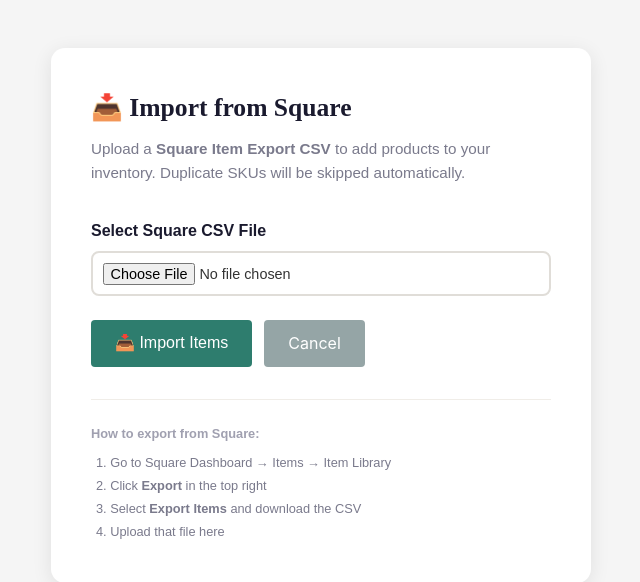
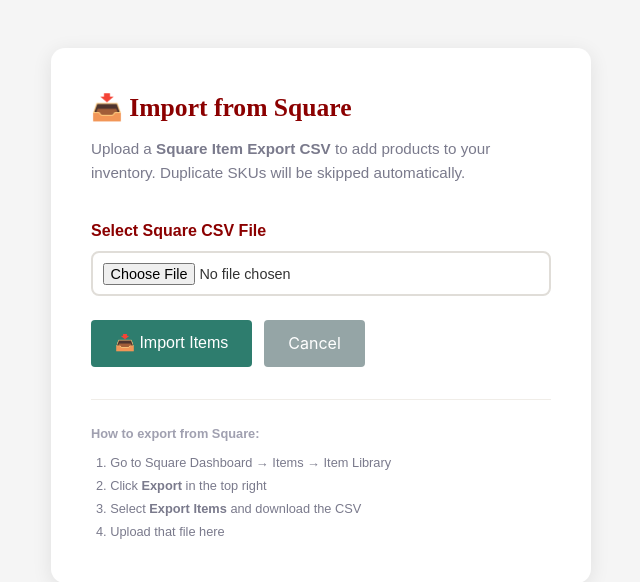
Before and after one commit to Liberty-Emporium/Emporium-and-Thrift-App, a Flask app: template templates/import_square.html in a window 1280 px wide. Shown: the part 63-645 px from the top of the page, without its empty margins (319-959 px from the left). Run offline with Flask 3, Linux system fonts and the light colour scheme; the template is opened without the code that fills it, so the values that code supplies are empty; some libraries are stand-ins or nearby versions.

Commit message:
Red/gold theme all pages

```diff
--- a/templates/admin_backups.html
+++ b/templates/admin_backups.html
@@ -39,7 +39,7 @@
         {% endif %}
     </div>
     <div style="background:white; border-radius:10px; padding:1.5rem; box-shadow:0 2px 8px rgba(46,125,110,0.1); margin-top:1.5rem;">
-        <h2 style="color:#1a1a2e; margin-bottom:0.5rem;">📸 Fix Sideways Images</h2>
+        <h2 style="color:#8B0000; margin-bottom:0.5rem;">📸 Fix Sideways Images</h2>
         <p style="font-family:'DM Sans',sans-serif; font-size:0.9rem; color:#7a7a8c; margin-bottom:1rem;">
             Run this once to auto-rotate all existing product photos that were uploaded sideways. New uploads are fixed automatically.
         </p>
--- a/templates/import_square.html
+++ b/templates/import_square.html
@@ -3,7 +3,7 @@
 <div style="max-width:540px; margin:3rem auto;">
   <div style="background:white; border-radius:14px; padding:2.5rem; box-shadow:0 4px 20px rgba(0,0,0,0.09);">
 
-    <h2 style="font-family:'Playfair Display',serif; font-size:1.6rem; margin:0 0 0.5rem; color:#1a1a2e;">
+    <h2 style="font-family:'Playfair Display',serif; font-size:1.6rem; margin:0 0 0.5rem; color:#8B0000;">
       📥 Import from Square
     </h2>
     <p style="font-family:'DM Sans',sans-serif; color:#7a7a8c; margin:0 0 2rem; font-size:0.95rem;">
@@ -22,7 +22,7 @@
     {% endwith %}
 
     <form method="POST" enctype="multipart/form-data">
-      <label style="display:block; font-family:'DM Sans',sans-serif; font-weight:600; color:#1a1a2e; margin-bottom:0.5rem;">
+      <label style="display:block; font-family:'DM Sans',sans-serif; font-weight:600; color:#8B0000; margin-bottom:0.5rem;">
         Select Square CSV File
       </label>
       <input type="file" name="square_file" accept=".csv" required
--- a/templates/listing_generator.html
+++ b/templates/listing_generator.html
@@ -8,7 +8,7 @@
   .listing-wrap { max-width: 900px; margin: 0 auto; }
 
   .listing-header { margin-bottom: 2rem; }
-  .listing-header h1 { font-family: 'Playfair Display', serif; font-size: 2rem; color: #1a1a2e; }
+  .listing-header h1 { font-family: 'Playfair Display', serif; font-size: 2rem; color: #8B0000; }
   .listing-header p  { color: #7a7a8c; margin-top: 0.4rem; }
 
   .product-picker {
```
